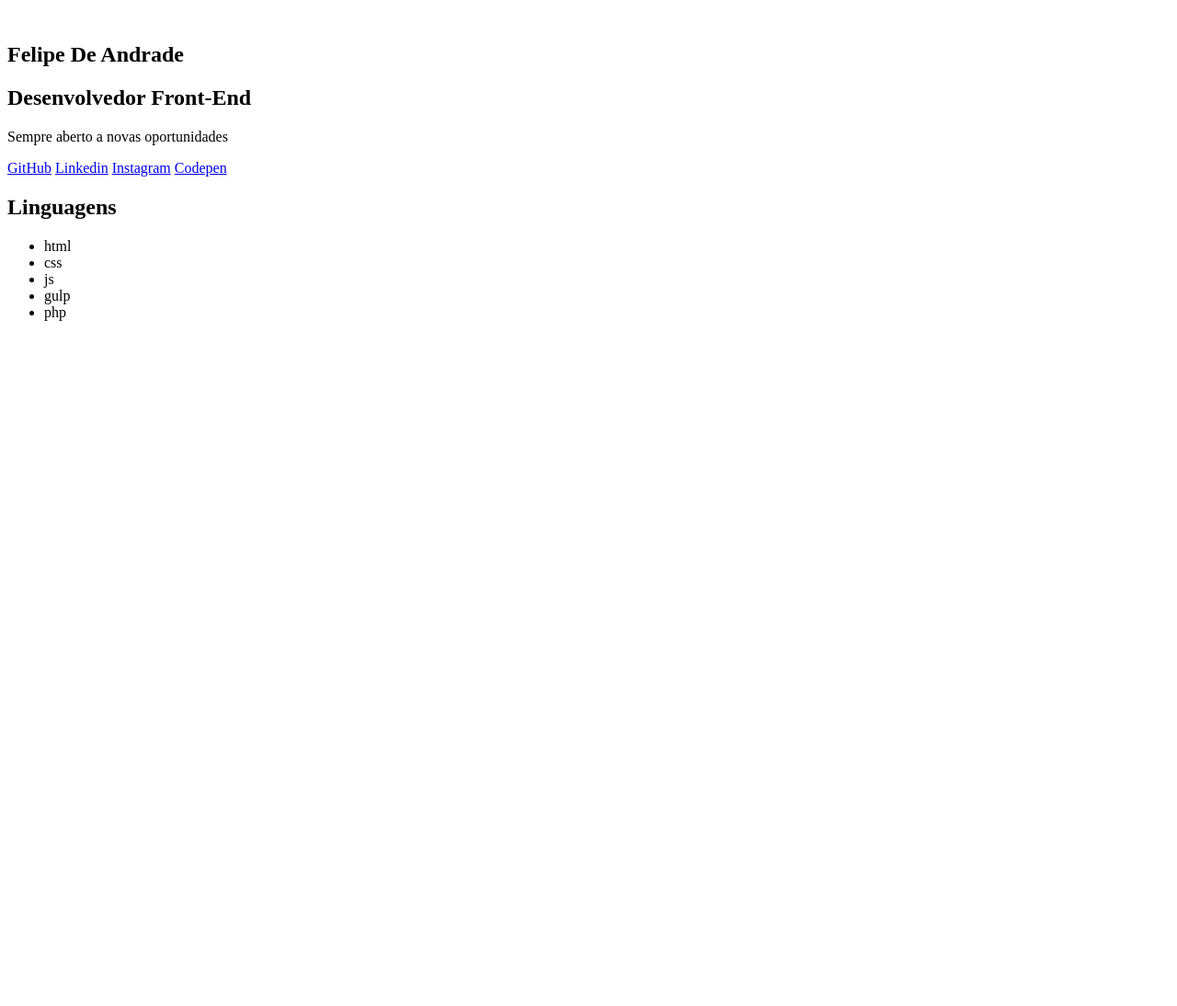
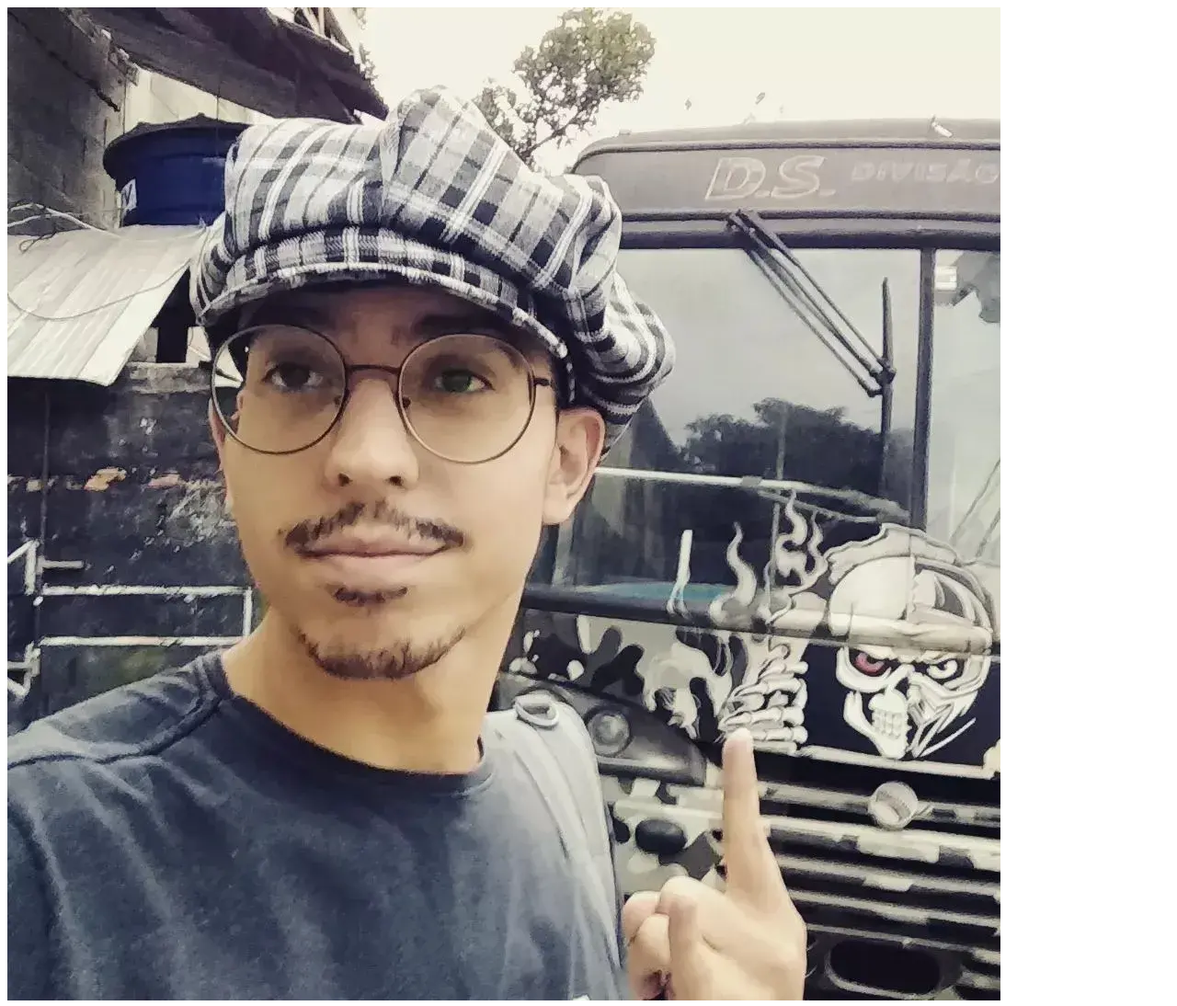
Before and after one commit to Epiled/personal-card, a plain HTML site: page index.html in a window 1280 px wide. Shown: the top 1094 px of the page at 92% size. Before the commit the page ends 800 px from the top, so only its background shows below. Drawn offline with Linux system fonts and the light colour scheme.

Commit message:
Imagens Responsivas

```diff
--- a/index.html
+++ b/index.html
@@ -12,8 +12,11 @@
 <body>
   <section>
     <picture>
-      <source media="(min-width: )" srcset="">
-      <img src="" alt="">
+      <source media="(min-width: 640px)" width="1080" height="1080" srcset="./assets/images/felipe_de_andrade_mendonca_1080.webp">
+      <img src="./assets/images/felipe_de_andrade_mendonca_640.webp" width="320" height="320" alt="Felipe De Andrade Mendonça em frente a um ônibus usando uma boina quadriculada">
+    <!-- <img src="./assets/images/felipe_de_andrade_mendonca_1080.webp" width="1080" height="1080" srcset="./assets/images/felipe_de_andrade_mendonca_640.webp 640w, ./assets/images/felipe_de_andrade_mendonca_1080.webp 1080w"
+    sizes="(min-width: 640px) 640px, (min-width: 1080px) 1080px,"
+    alt="Felipe De Andrade Mendonça em frente a um ônibus usando uma boina quadriculada"> -->
     </picture>
     <main>
       <h1>Felipe De Andrade</h1>
```
Also changed, not shown: assets/images/felipe_de_andrade_mendonca_1080.jpeg (added), assets/images/felipe_de_andrade_mendonca_1080.webp (added), assets/images/felipe_de_andrade_mendonca_640.jpg (added), assets/images/felipe_de_andrade_mendonca_640.webp (added).
